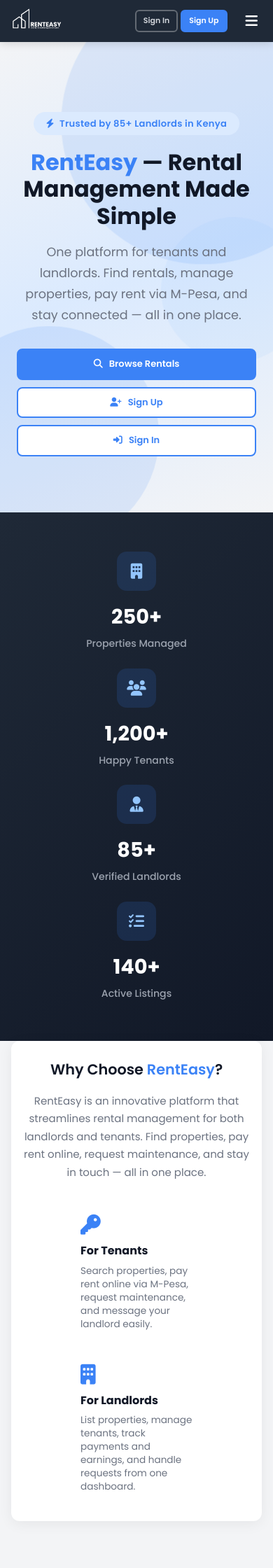
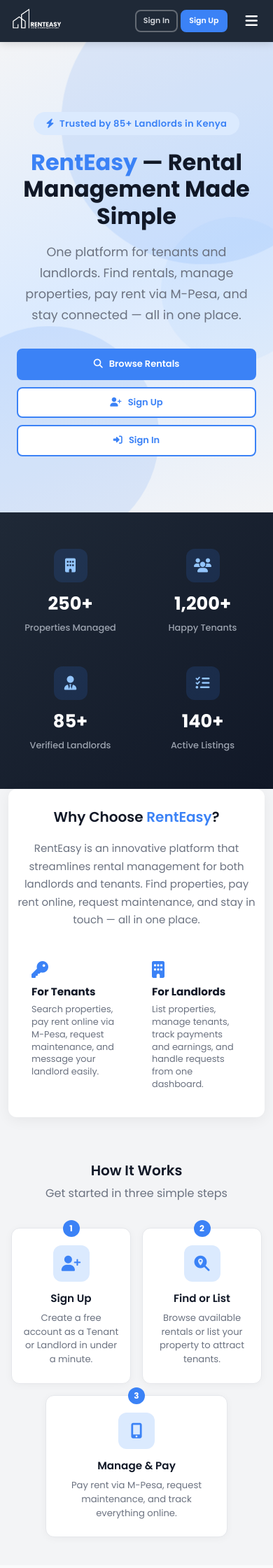
Before and after one commit to EllyKurgat/RentEasy, a Django app: page / in a window 390 px wide. Shown: the top 2240 px of the page at 70% size. Run offline with Django 5.2, Linux system fonts and the light colour scheme; data that the repository does not hold is empty; some libraries are stand-ins or nearby versions.

Commit message:
Polish mobile interface: improve spacing, cards, navbar, footer

```diff
--- a/frontend_views/Templates/renteasyweb/index.html
+++ b/frontend_views/Templates/renteasyweb/index.html
@@ -5,15 +5,15 @@
 <head>
     <meta charset="UTF-8">
     <meta name="viewport" content="width=device-width, initial-scale=1.0">
-    <link rel="stylesheet" href="{% static 'css/theme.css' %}?v=22">
-    <link rel="stylesheet" href="{% static 'css/style.css' %}?v=22">
+    <link rel="stylesheet" href="{% static 'css/theme.css' %}?v=23">
+    <link rel="stylesheet" href="{% static 'css/style.css' %}?v=23">
     <link href="https://fonts.googleapis.com/css2?family=Poppins:wght@300;400;500;600;700&display=swap" rel="stylesheet">
     <script src="https://kit.fontawesome.com/e1db635686.js" crossorigin="anonymous"></script>
     <title>RentEasy - Rental Management for Tenants & Landlords</title>
     <link href="{% static 'img/faviclogo.png' %}" rel="icon">
 </head>
 <body class="theme-landlord landing-body">
-<script src="{% static 'Js/theme.js' %}?v=22"></script>
+<script src="{% static 'Js/theme.js' %}?v=23"></script>
 
 <!-- ============================================================
      NAVBAR
--- a/frontend_views/static/css/style.css
+++ b/frontend_views/static/css/style.css
@@ -1006,17 +1006,21 @@ input[type=submit]:hover {
 .line20 { display: block; width: 22px; height: 2px; background: #fff; border-radius: 2px; transition: 0.3s; }
 
 @media (max-width: 768px) {
-  .topnav { flex-wrap: wrap; height: auto; padding: 12px 16px; }
+  .topnav { flex-wrap: wrap; height: auto; padding: 10px 16px; }
   .top2 { display: none; order: 3; width: 100%; flex-direction: column; gap: 0; }
-  .top2 a { padding: 12px 14px; width: 100%; border-radius: 0; border-bottom: 1px solid rgba(255,255,255,0.06); box-sizing: border-box; }
-  .userbox2 { order: 2; margin-left: auto; margin-right: 8px; flex-wrap: wrap; gap: 6px; }
+  .top2 a {
+    padding: 14px 16px; width: 100%; border-radius: 0;
+    border-bottom: 1px solid rgba(255,255,255,0.06);
+    box-sizing: border-box; font-size: 15px;
+  }
+  .userbox2 { order: 2; margin-left: auto; margin-right: 8px; flex-wrap: wrap; gap: 8px; }
   .loginsmall { display: block !important; }
   .icon { display: block !important; order: 3; margin-left: 0; }
   .bars1 { display: flex; }
   .topnav.responsive .top2 { display: flex; }
   .topnav img { height: 32px; }
-  .login2 { padding: 6px 12px; font-size: 12px; }
-  .top2 a { font-size: 13px; padding: 10px 12px; }
+  .login2 { padding: 10px 16px; font-size: 13px; border-radius: 8px; }
+  .top2 a { font-size: 14px; padding: 12px 16px; }
 }
 
 @media (max-width: 480px) {
@@ -1057,22 +1061,22 @@ input[type=submit]:hover {
 
 /* ── Roles / About Section ── */
 .roles-section {
-  padding: 24px 16px; background: #fff; margin: 0 16px 24px;
+  padding: 24px 12px; background: #fff; margin: 0 12px 20px;
   border-radius: 12px; box-shadow: 0 4px 20px rgba(0,0,0,0.06);
   transition: background 0.2s ease;
 }
-.roles-cards { display: flex; justify-content: center; gap: 16px; flex-wrap: wrap; margin-top: 16px; }
-.role-card { text-align: left; padding: 16px 20px; max-width: 200px; border-radius: 12px; transition: all 0.2s; }
+.roles-cards { display: flex; justify-content: center; gap: 12px; flex-wrap: wrap; margin-top: 12px; }
+.role-card { text-align: left; padding: 14px 16px; max-width: 160px; border-radius: 10px; transition: all 0.2s; }
 .role-card:hover { background: var(--re-primary-light, #DBEAFE); }
-.role-card i { font-size: 1.8rem; color: var(--re-primary, #3B82F6); margin-bottom: 10px; }
-.role-card h3 { font-size: 1rem; color: var(--re-text, #111827); margin: 0 0 6px; }
-.role-card p { font-size: 0.85rem; color: var(--re-text-secondary, #6B7280); margin: 0; line-height: 1.4; }
+.role-card i { font-size: 1.5rem; color: var(--re-primary, #3B82F6); margin-bottom: 8px; }
+.role-card h3 { font-size: 0.95rem; color: var(--re-text, #111827); margin: 0 0 4px; }
+.role-card p { font-size: 0.8rem; color: var(--re-text-secondary, #6B7280); margin: 0; line-height: 1.4; }
 .section-title {
-  text-align: center; font-size: 1.3rem; font-weight: 600;
+  text-align: center; font-size: 1.25rem; font-weight: 600;
   color: var(--re-text, #111827); margin: 0 0 16px; padding: 0 16px;
 }
 .about { padding: 16px; text-align: center; }
-.abouth { font-size: 1.2rem; color: var(--re-primary, #3B82F6); margin: 0; font-weight: 600; }
+.abouth { font-size: 1.1rem; color: var(--re-primary, #3B82F6); margin: 0; font-weight: 600; }
 
 @media (min-width: 768px) {
   .roles-section { padding: 48px 24px; margin: 0 24px 40px; }
@@ -1336,26 +1346,31 @@ input[type=submit]:hover {
 
 /* ── Animated Stats Section ── */
 .stats-section {
-  padding: 56px 24px; margin: 0;
+  padding: 40px 16px; margin: 0;
   background: linear-gradient(135deg, #1F2937 0%, #111827 100%);
 }
 .stats-grid {
-  display: grid; grid-template-columns: repeat(4, 1fr);
-  gap: 32px; max-width: 1000px; margin: 0 auto;
-}
-.stat-item { text-align: center; }
+  display: grid; grid-template-columns: repeat(2, 1fr);
+  gap: 20px; max-width: 1000px; margin: 0 auto;
+}
+.stat-item { text-align: center; padding: 12px; }
 .stat-icon-wrap {
-  width: 56px; height: 56px; border-radius: 14px;
+  width: 48px; height: 48px; border-radius: 12px;
   background: rgba(59,130,246,0.15); color: #93C5FD;
   display: flex; align-items: center; justify-content: center;
-  font-size: 22px; margin: 0 auto 14px;
+  font-size: 20px; margin: 0 auto 10px;
 }
 .stat-number {
-  font-size: 2.2rem; font-weight: 700; color: #fff; margin: 0 0 4px;
-}
-.stat-item p { font-size: 0.88rem; color: #9CA3AF; margin: 0; font-weight: 500; }
-@media (max-width: 768px) { .stats-grid { grid-template-columns: repeat(2, 1fr); gap: 24px; } }
-@media (max-width: 480px) { .stats-grid { grid-template-columns: 1fr; } .stat-number { font-size: 1.8rem; } }
+  font-size: 1.6rem; font-weight: 700; color: #fff; margin: 0 0 4px;
+}
+.stat-item p { font-size: 0.8rem; color: #9CA3AF; margin: 0; font-weight: 500; }
+@media (min-width: 768px) {
+  .stats-section { padding: 56px 24px; }
+  .stats-grid { grid-template-columns: repeat(4, 1fr); gap: 32px; }
+  .stat-icon-wrap { width: 56px; height: 56px; font-size: 22px; margin: 0 auto 14px; }
+  .stat-number { font-size: 2.2rem; }
+  .stat-item p { font-size: 0.88rem; }
+}
 
 /* ── How It Works ── */
 .how-section {
@@ -1366,56 +1381,57 @@ input[type=submit]:hover {
   gap: 0; flex-wrap: wrap; margin-top: 8px;
 }
 .how-step {
-  flex: 1; min-width: 200px; max-width: 260px; text-align: center;
-  padding: 32px 24px; background: var(--re-surface, #fff); border-radius: 16px;
+  flex: 1; min-width: 160px; max-width: 260px; text-align: center;
+  padding: 24px 16px; background: var(--re-surface, #fff); border-radius: 12px;
   border: 1px solid var(--re-border, #E5E7EB);
   box-shadow: 0 2px 12px rgba(0,0,0,0.04);
   transition: all 0.3s ease; position: relative;
 }
-.how-step:hover { transform: translateY(-6px); box-shadow: 0 12px 30px rgba(0,0,0,0.1); }
+.how-step:hover { transform: translateY(-4px); box-shadow: 0 8px 20px rgba(0,0,0,0.08); }
 .how-step-num {
-  position: absolute; top: -14px; left: 50%; transform: translateX(-50%);
-  width: 28px; height: 28px; border-radius: 50%;
+  position: absolute; top: -12px; left: 50%; transform: translateX(-50%);
+  width: 24px; height: 24px; border-radius: 50%;
   background: var(--re-primary); color: #fff;
-  font-size: 0.8rem; font-weight: 700;
+  font-size: 0.75rem; font-weight: 700;
   display: flex; align-items: center; justify-content: center;
 }
 .how-step-icon {
-  width: 64px; height: 64px; border-radius: 16px; margin: 0 auto 16px;
+  width: 52px; height: 52px; border-radius: 12px; margin: 0 auto 12px;
   background: var(--re-primary-light, #DBEAFE);
   display: flex; align-items: center; justify-content: center;
-  font-size: 26px; color: var(--re-primary);
-}
-.how-step h3 { font-size: 1.05rem; font-weight: 600; color: var(--re-text); margin: 0 0 8px; }
-.how-step p { font-size: 0.88rem; color: var(--re-text-secondary); margin: 0; line-height: 1.5; }
+  font-size: 22px; color: var(--re-primary);
+}
+.how-step h3 { font-size: 0.95rem; font-weight: 600; color: var(--re-text); margin: 0 0 6px; }
+.how-step p { font-size: 0.82rem; color: var(--re-text-secondary); margin: 0; line-height: 1.5; }
 .how-connector {
-  font-size: 20px; color: var(--re-primary); padding: 0 12px; opacity: 0.5;
+  font-size: 18px; color: var(--re-primary); padding: 0 8px; opacity: 0.5;
 }
 @media (max-width: 768px) {
+  .how-section { padding: 40px 16px; }
   .how-connector { display: none; }
-  .how-steps { gap: 20px; }
+  .how-steps { gap: 16px; }
 }
 
 /* ── Feature Highlights Grid ── */
 .features-section {
-  padding: 32px 16px;
+  padding: 28px 12px;
   background: var(--re-surface-alt, #F9FAFB);
 }
 .features-grid {
-  display: grid; grid-template-columns: repeat(2, 1fr);
-  gap: 12px; max-width: 1100px; margin: 0 auto;
+  display: grid; grid-template-columns: 1fr 1fr;
+  gap: 10px; max-width: 1100px; margin: 0 auto;
 }
 .feature-card {
-  padding: 20px 16px; background: var(--re-surface, #fff);
-  border-radius: 14px; text-align: center;
+  padding: 16px 12px; background: var(--re-surface, #fff);
+  border-radius: 10px; text-align: center;
   border: 1px solid var(--re-border); transition: all 0.3s ease;
   box-shadow: 0 1px 4px rgba(0,0,0,0.03);
 }
-.feature-card:hover { transform: translateY(-4px); box-shadow: 0 10px 30px rgba(0,0,0,0.08); }
+.feature-card:hover { transform: translateY(-3px); box-shadow: 0 6px 16px rgba(0,0,0,0.06); }
 .feature-icon {
-  width: 44px; height: 44px; border-radius: 12px; margin: 0 auto 12px;
+  width: 40px; height: 40px; border-radius: 10px; margin: 0 auto 10px;
   display: flex; align-items: center; justify-content: center;
-  font-size: 18px;
+  font-size: 16px;
 }
 .feature-icon.green  { background: #DBEAFE; color: #1E40AF; }
 .feature-icon.blue   { background: #DBEAFE; color: #1E40AF; }
```
Also changed, not shown: other parts of frontend_views/static/css/style.css (+34 -28 lines).
